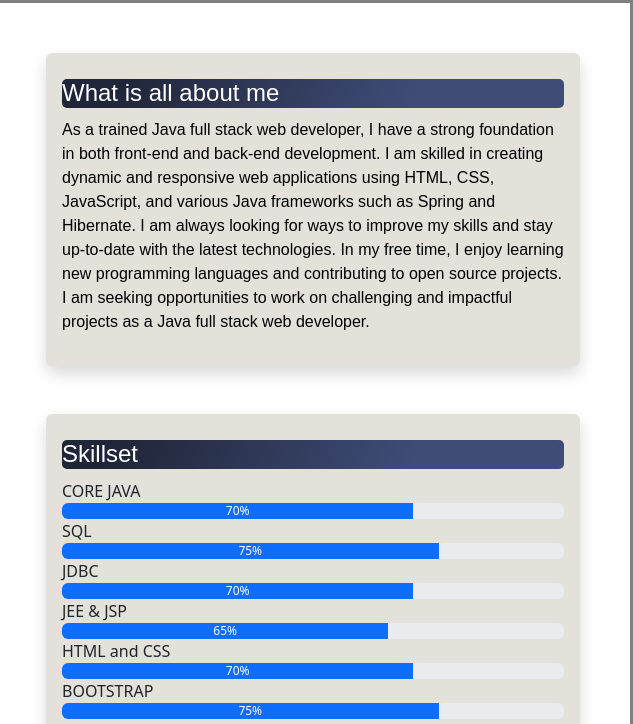
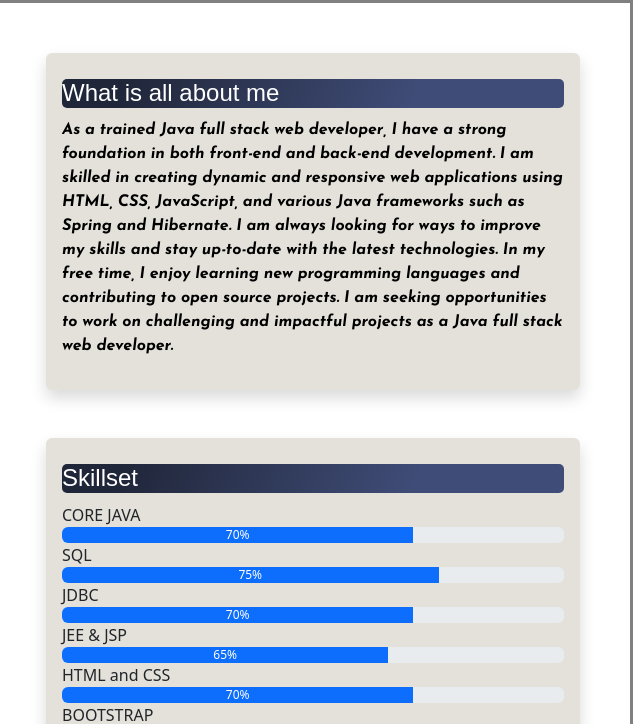
Before and after one commit to Saiteja1602/MyPortfolio, a plain HTML site: page index.html in a window 1280 px wide. Shown: the top 724 px of the page, 647-1280 px from the left. Drawn offline with nearby package versions, Linux system fonts and the light colour scheme.

Commit message:
Update index.html

```diff
--- a/index.html
+++ b/index.html
@@ -13,6 +13,11 @@
   <style>
   @import url('https://fonts.googleapis.com/css2?family=Source+Sans+Pro:wght@300&display=swap');
 </style>
+	 <link rel="preconnect" href="https://fonts.googleapis.com">
+<link rel="preconnect" href="https://fonts.gstatic.com" crossorigin>
+<style>
+    @import url('https://fonts.googleapis.com/css2?family=Josefin+Sans:ital,wght@1,700&display=swap');
+  </style>
 <link rel="stylesheet" href="https://cdnjs.cloudflare.com/ajax/libs/font-awesome/6.3.0/css/all.min.css" integrity="sha512-SzlrxWUlpfuzQ+pcUCosxcglQRNAq/DZjVsC0lE40xsADsfeQoEypE+enwcOiGjk/bSuGGKHEyjSoQ1zVisanQ==" crossorigin="anonymous" referrerpolicy="no-referrer" />
 </head>
 <body>
```
